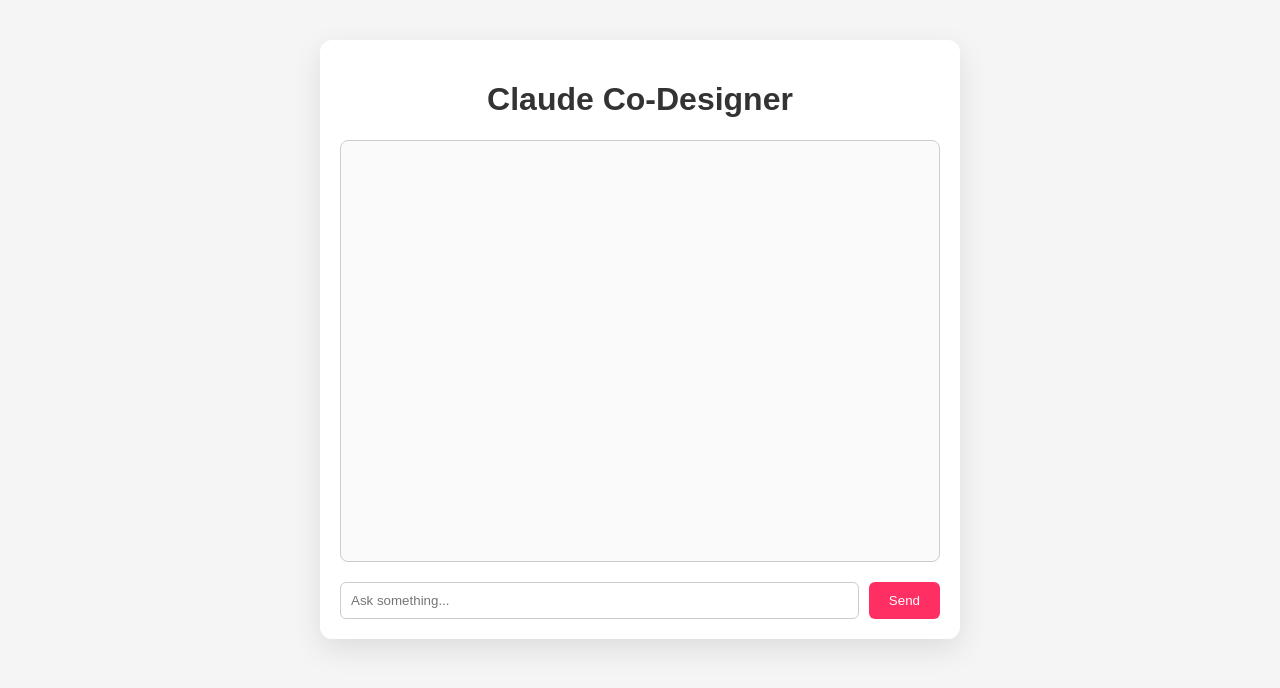
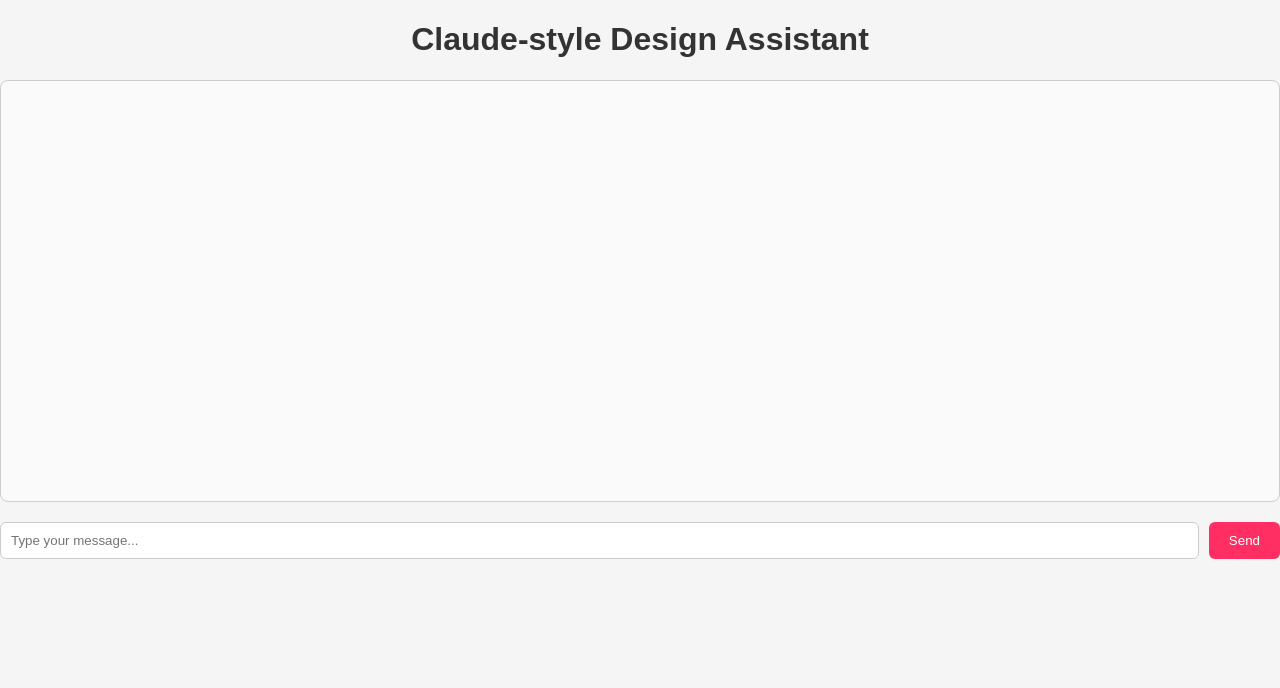
Before and after one commit to rahulchauhan33/claude-codesigner-frontend, a plain HTML site: page index.html in a window 1280 px wide. Drawn offline with Linux system fonts and the light colour scheme.

Commit message:
Update index.html

```diff
--- a/index.html
+++ b/index.html
@@ -3,18 +3,21 @@
 <head>
   <meta charset="UTF-8" />
   <meta name="viewport" content="width=device-width, initial-scale=1.0"/>
-  <title>Claude Co-Designer</title>
+  <title>Claude-style Design AI</title>
   <link rel="stylesheet" href="style.css" />
 </head>
 <body>
-  <div class="chat-container">
-    <h1>Claude Co-Designer</h1>
-    <div id="chatbox" class="chat-box"></div>
+  <div class="container">
+    <h1>Claude-style Design Assistant</h1>
+
+    <div id="chat-box" class="chat-box"></div>
+
     <div class="input-area">
-      <input type="text" id="user-input" placeholder="Ask something..." />
+      <input type="text" id="user-input" placeholder="Type your message..." />
       <button onclick="sendMessage()">Send</button>
     </div>
   </div>
+
   <script src="scripts.js"></script>
 </body>
 </html>
```
